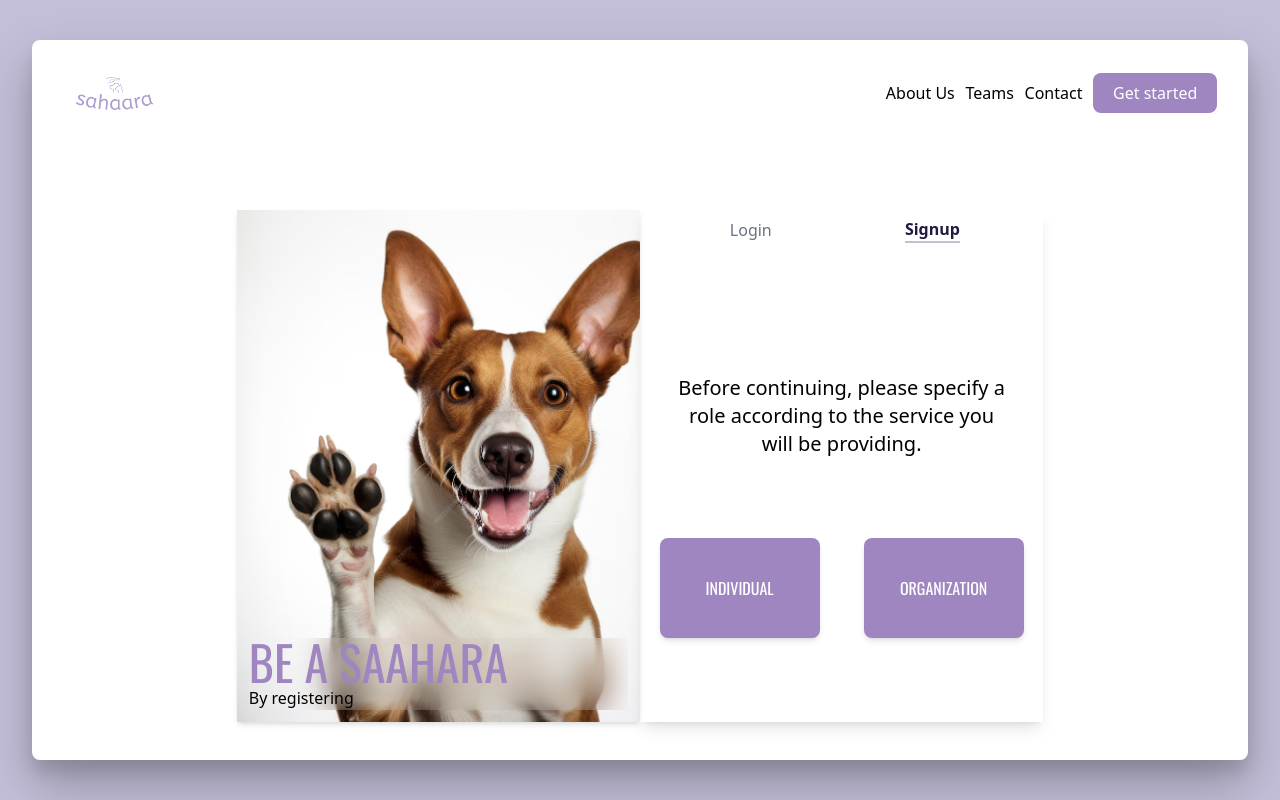
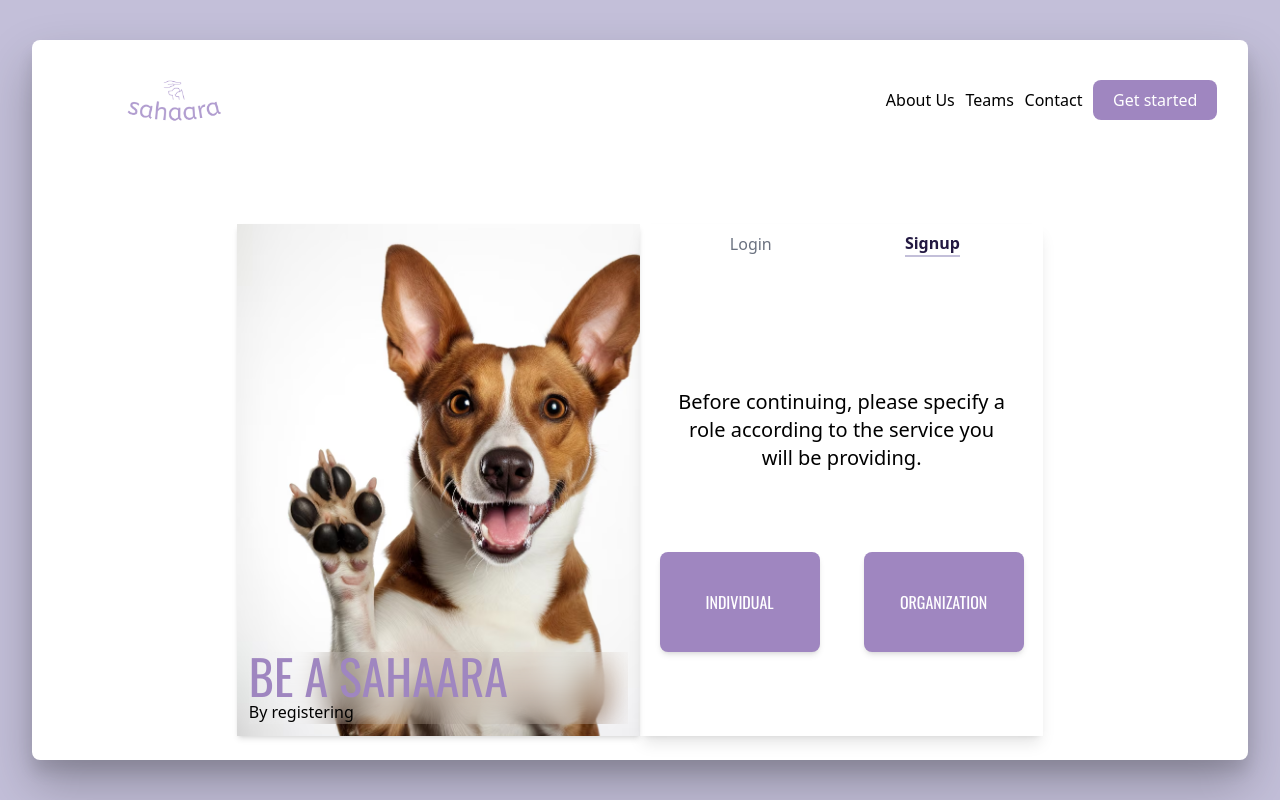
Before and after one commit to suminashrestha/Sahaara, a React (Vite) app in the folder frontend/: page /join/login in a window 1280 px wide. Both pictures are taken after a click on the item "Signup". Built offline with nearby package versions, Linux system fonts and the light colour scheme.

Commit message:
minor things

```diff
--- a/frontend/src/components/LandingNav.tsx
+++ b/frontend/src/components/LandingNav.tsx
@@ -5,9 +5,9 @@ export default function LandingNav() {
     <nav>
       <ul className="flex justify-between h-[10%] items-center p-5 w-[100%]">
         <div className="w-[20%] flex items-center justify-center">
-          <li className="transition ease-in-out delay-60 hover:-translate-y-1 hover:scale-110 hover:text-btnColor duration-300">
+          <li>
             <NavLink to="/">
-              <img className="h-[90%] w-[50%]" src="/Logo.png" alt="Sahaara" />
+              <img className="h-20 w-27" src="/Logo.png" alt="Sahaara" />
             </NavLink>
           </li>
         </div>
--- a/frontend/src/components/SignupLoginSidebar.tsx
+++ b/frontend/src/components/SignupLoginSidebar.tsx
@@ -12,10 +12,8 @@ function SignupLoginSidebar({ status }: { status: string }) {
       )}
       {status === "signup" && (
         <div className="backdrop-blur-lg w-full">
-          <h2 className="text-5xl font-Oswald text-btnColor">BE A SAAHARA</h2>
-          <p>
-            By registering
-          </p>
+          <h2 className="text-5xl font-Oswald text-btnColor">BE A SAHAARA</h2>
+          <p>By registering</p>
         </div>
       )}
     </div>
```
